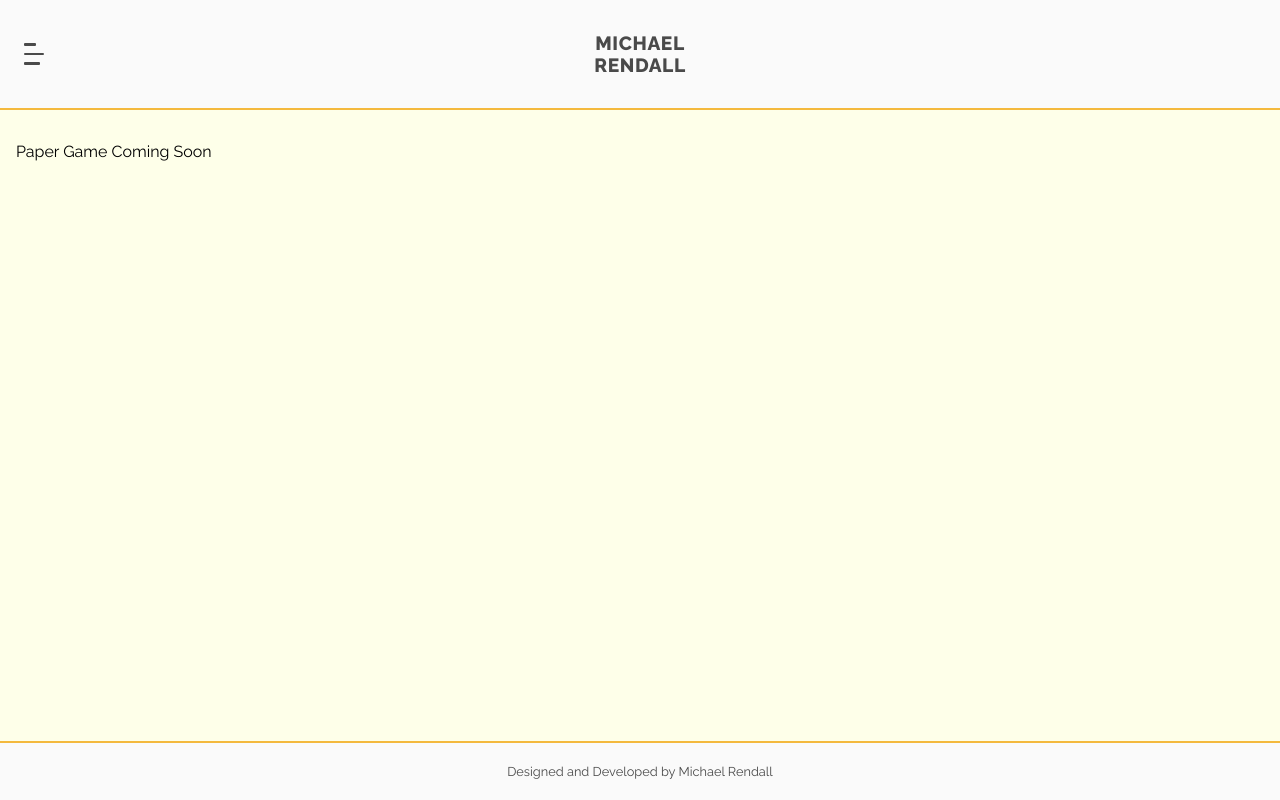
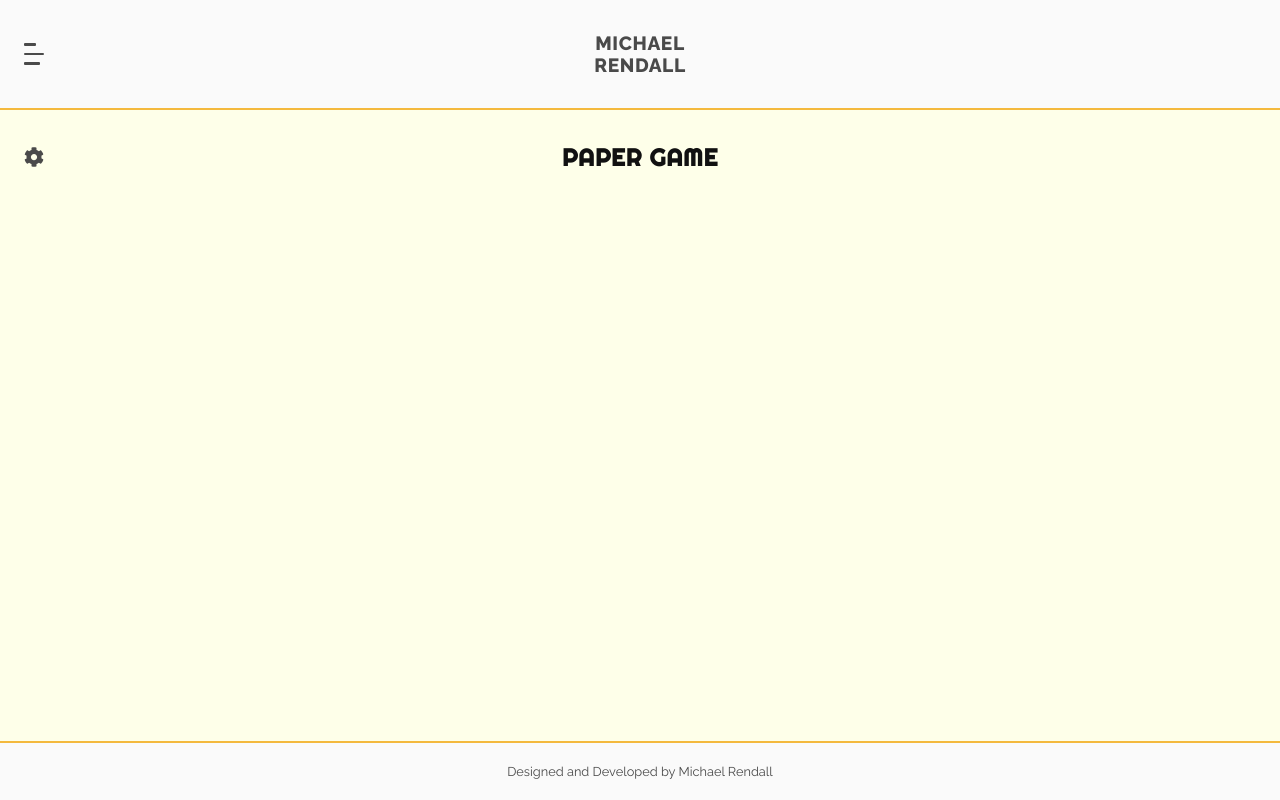
Before and after one commit to MichaelRendall/personal, a React (Create React App) app: page /paper-game in a window 1280 px wide. Built offline with nearby package versions, Linux system fonts and the light colour scheme.

Commit message:
small change to paper game page

```diff
--- a/src/pages/PaperGame.js
+++ b/src/pages/PaperGame.js
@@ -1,10 +1,15 @@
 import React from "react";
 import GameSection from "../components/UI/GameSection";
+import GameHeading from "../components/GameHeading/GameHeading";
 
 const PaperGame = () => {
   document.title = "Paper Game | Michael Rendall";
 
-  return <GameSection theme="yellow">Paper Game Coming Soon</GameSection>;
+  return (
+    <GameSection theme="yellow">
+      <GameHeading heading="PAPER GAME" />
+    </GameSection>
+  );
 };
 
 export default PaperGame;
```
